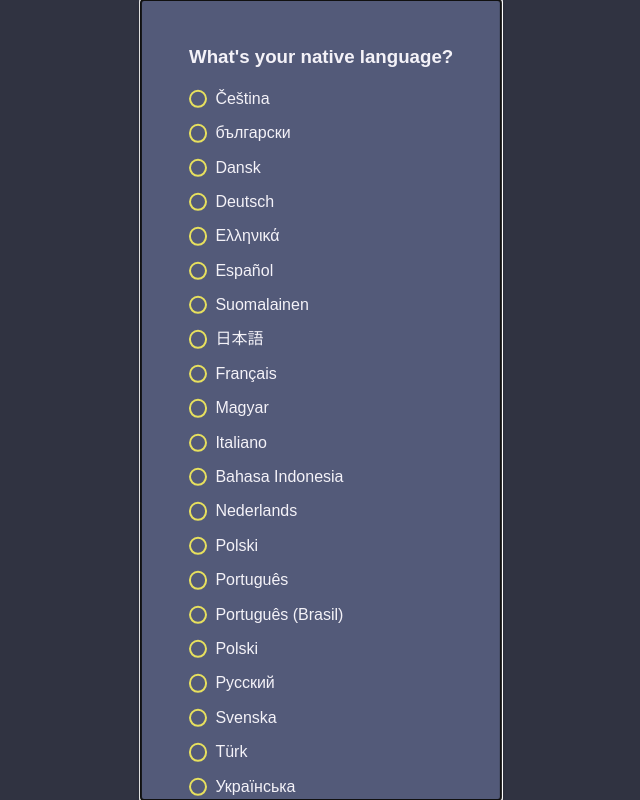
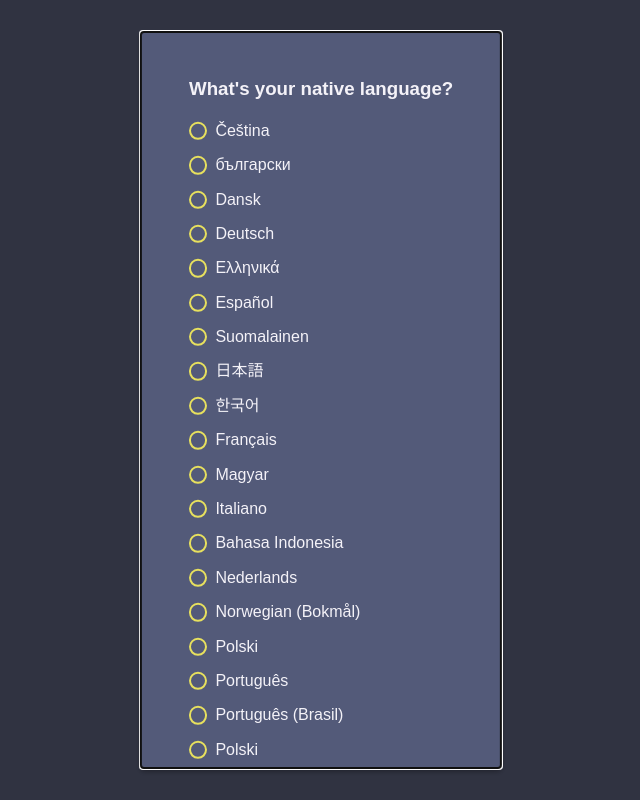
Before and after one commit to maidi29/vocabulary-boost, a React (Create React App) app: page / in a window 1280 px wide. Shown: the whole page, without its empty margins (319-959 px from the left). Built offline with nearby package versions, Linux system fonts and the light colour scheme; a web font is replaced by a local one.

Commit message:
some improvements

```diff
--- a/src/components/LanguageModal/LanguageModal.module.scss
+++ b/src/components/LanguageModal/LanguageModal.module.scss
@@ -23,7 +23,7 @@
   margin-right: -50%;
   transform: translate(-50%, -50%);
   height: min-content;
-  max-height: 100%;
+  max-height: calc(100% - 4rem);
   display: flex;
   flex-direction: column;
   align-items: center;
--- a/src/components/LanguageModal/LanguageModal.tsx
+++ b/src/components/LanguageModal/LanguageModal.tsx
@@ -23,6 +23,7 @@ export const LanguageModal = (): JSX.Element => {
       shouldCloseOnOverlayClick={!!language}
       shouldCloseOnEsc={!!language}
       contentLabel="Select language"
+      bodyOpenClassName="fixed"
     >
       <form
         className={styles.languageForm}
--- a/src/constants/languages.ts
+++ b/src/constants/languages.ts
@@ -34,6 +34,10 @@ export const languages = [
     name: "日本語",
   },
   {
+    code: Languages.KO,
+    name: "한국어",
+  },
+  {
     code: Languages.FR,
     name: "Français",
   },
@@ -52,6 +56,10 @@ export const languages = [
   {
     code: Languages.NL,
     name: "Nederlands",
+  },
+  {
+    code: Languages.NB,
+    name: "Norwegian (Bokmål)"
   },
   {
     code: Languages.PL,
--- a/src/index.scss
+++ b/src/index.scss
@@ -17,6 +17,10 @@ body {
   color: theme.$colorSecondaryText;
   line-height: 1;
   font-size: 1rem;
+
+  &.fixed {
+    position: fixed;
+  }
 }
 
 * {
--- a/src/model/Languages.ts
+++ b/src/model/Languages.ts
@@ -7,11 +7,13 @@ export enum Languages {
     ES = "ES",
     FI = "FI",
     JA = "JA",
+    KO= "KO",
     FR = "FR",
     HU = "HU",
     ID = "ID",
     IT = "IT",
     NL = "NL",
+    NB = "NB",
     PL = "PL",
     PT_BR = "PT-BR",
     PT_PT = "PT-PT",
```
Also changed, not shown: src/scripts/contentscript.ts (+9 -16 lines), public/manifest.json.
